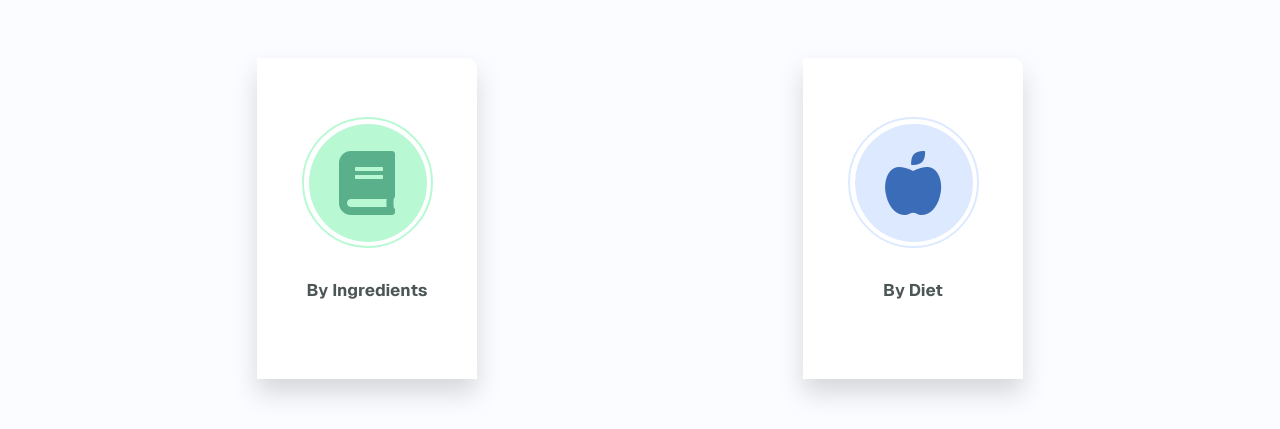
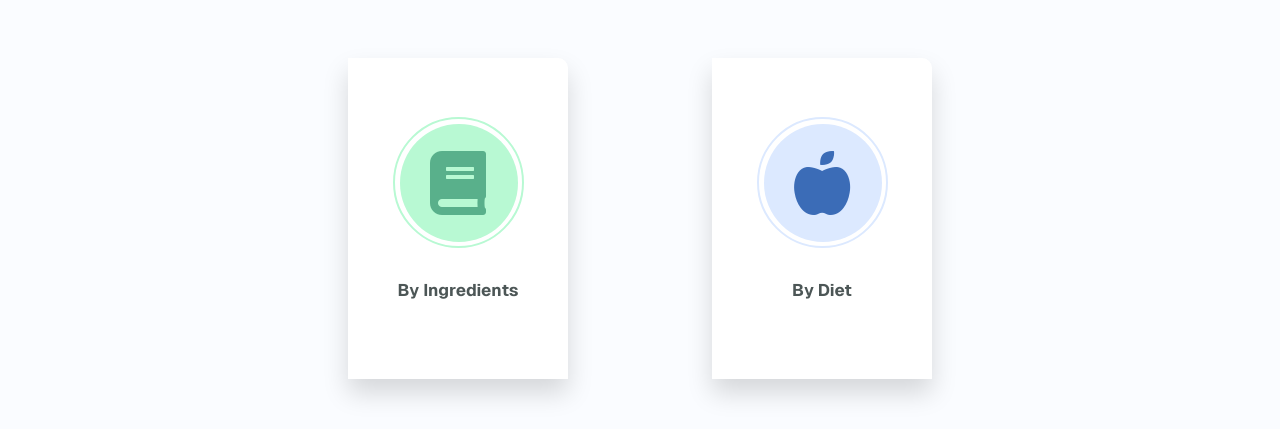
Before and after one commit to rjwignar/AIChefBot, a Next.js app: page /recipes/generate in a window 1280 px wide. Shown: the part 190-619 px from the top of the page. Built offline with nearby package versions, Linux system fonts and the light colour scheme; no server answers.

Commit message:
move generate cards closer

```diff
--- a/pages/recipes/generate.js
+++ b/pages/recipes/generate.js
@@ -16,7 +16,7 @@ const GeneratePage = () => {
                </Col>
             </Row>
             <Row className="justify-content-md-center my-5 animate__animated animate__fadeInUp">
-               <Col md={6} lg={4} className="generate-card-body card-body">
+               <Col md={6} lg={4} className="generate-card-body">
                   {/* For Ingredients */}
                   <a href="/recipes/generate/ingredients" className="generate-card ingredients">
                      <div className="overlay"></div>
@@ -25,6 +25,8 @@ const GeneratePage = () => {
                      </div>
                      <p className='generate-card-paragraph'>By Ingredients</p>
                   </a>
+               </Col>
+               <Col md={6} lg={4} className="generate-card-body">
                   {/* For Diet */}
                   <a href="/recipes/generate/diet" className="generate-card diet">
                      <div className="overlay"></div>
```
